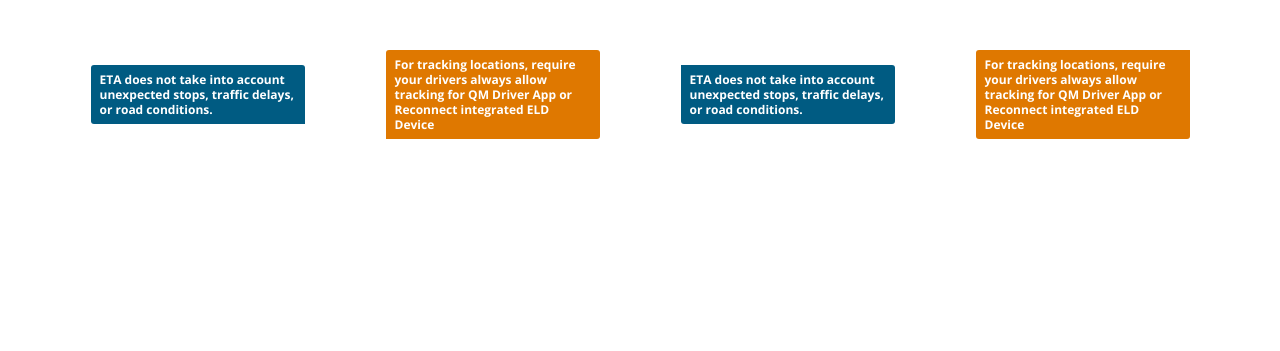
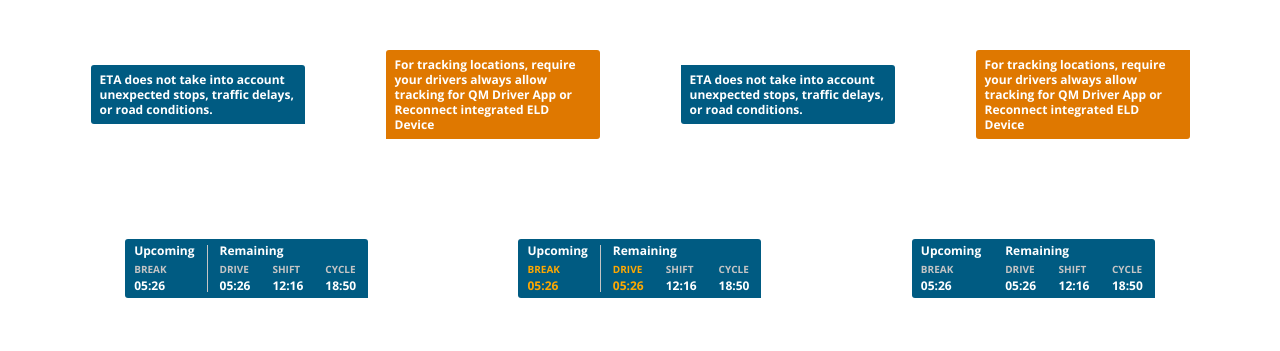
Before and after one commit to sureface/info-div, a plain HTML site: page index.html in a window 1280 px wide. Drawn offline with Linux system fonts and the light colour scheme.

Commit message:
all clear done

```diff
--- a/colors.css
+++ b/colors.css
@@ -2,4 +2,6 @@
     --white:        #ffffff;
     --dark-blue:    #005B82;
     --orange:       #DF7800;
+    --light-orange:  #FFA800;
+    --light-gray:   #C5C5C5;
 }
--- a/index.html
+++ b/index.html
@@ -23,5 +23,86 @@
             For tracking locations, require your drivers always allow tracking for QM Driver App or Reconnect integrated ELD Device
         </div>
     </div>
+    <div class="wrapper">
+        <div class="fleet_hours card--blue border-b-l">
+            <div class="fleet_hours-upcoming">
+                <div class="fleet_hours-title">Upcoming </div>
+                <div class="fleet_hours-name">BREAK</div>
+                <div class="fleet_hours-time">05:26</div>
+            </div>
+            <div class="fleet_hours-Remaining">
+                <div class="fleet_hours-title">
+                    Remaining
+                </div>
+                <div class="fleet_hours-status">
+                    <div>
+                        <div class="fleet_hours-name">DRIVE</div>
+                        <div class="fleet_hours-time">05:26</div>
+                    </div>
+                    <div>
+                        <div class="fleet_hours-name">SHIFT</div>
+                        <div class="fleet_hours-time">12:16</div>
+                    </div>
+                    <div>
+                        <div class="fleet_hours-name">CYCLE</div>
+                        <div class="fleet_hours-time">18:50</div>
+                    </div>
+                </div>
+            </div>
+        </div>
+        <div class="fleet_hours card--blue border-b-l">
+            <div class="fleet_hours-upcoming">
+                <div class="fleet_hours-title">Upcoming </div>
+                <div class="fleet_hours-name text--l-orange">BREAK</div>
+                <div class="fleet_hours-time text--l-orange">05:26</div>
+            </div>
+            <div class="fleet_hours-Remaining">
+                <div class="fleet_hours-title">
+                    Remaining
+                </div>
+                <div class="fleet_hours-status">
+                    <div>
+                        <div class="fleet_hours-name text--l-orange">DRIVE</div>
+                        <div class="fleet_hours-time text--l-orange">05:26</div>
+                    </div>
+                    <div>
+                        <div class="fleet_hours-name">SHIFT</div>
+                        <div class="fleet_hours-time">12:16</div>
+                    </div>
+                    <div>
+                        <div class="fleet_hours-name">CYCLE</div>
+                        <div class="fleet_hours-time">18:50</div>
+                    </div>
+                </div>
+            </div>
+        </div>
+
+        <div class="fleet_hours no--split card--blue border-b-l">
+            <div class="fleet_hours-upcoming">
+                <div class="fleet_hours-title">Upcoming </div>
+                <div class="fleet_hours-name">BREAK</div>
+                <div class="fleet_hours-time">05:26</div>
+            </div>
+            <div class="fleet_hours-Remaining">
+                <div class="fleet_hours-title">
+                    Remaining
+                </div>
+                <div class="fleet_hours-status">
+                    <div>
+                        <div class="fleet_hours-name">DRIVE</div>
+                        <div class="fleet_hours-time">05:26</div>
+                    </div>
+                    <div>
+                        <div class="fleet_hours-name">SHIFT</div>
+                        <div class="fleet_hours-time">12:16</div>
+                    </div>
+                    <div>
+                        <div class="fleet_hours-name">CYCLE</div>
+                        <div class="fleet_hours-time">18:50</div>
+                    </div>
+                </div>
+            </div>
+        </div>
+    </div>
 </body>
 </html>
--- a/main.css
+++ b/main.css
@@ -23,8 +23,53 @@
     line-height: 15px;
     color: var(--white);
 }
+
+.fleet_hours {
+    padding: 6px 9px;
+    display: flex;
+    width: 243px;
+}
+.fleet_hours.no--split .fleet_hours-upcoming {
+    border-right: none;
+}
+.fleet_hours-upcoming {
+    padding-right: 12px;
+    border-right: 1px solid var(--light-gray);
+}
+.fleet_hours-title {
+    font-size: 0.75rem;
+    color: var(--white);
+    line-height: 1;
+    margin-bottom: 7px;
+    text-transform: capitalize;
+}
+.fleet_hours-name {
+    font-size: 0.625rem;
+    color: var(--light-gray);
+    line-height: 1;
+    text-transform: uppercase;
+    margin-bottom: 6px;
+}
+.fleet_hours-time {
+    font-size: 0.75rem;
+    color: var(--white);
+    line-height: 1;
+}
+.fleet_hours-Remaining {
+    padding-right: 3px;
+    padding-left: 12px;
+    flex: 1;
+}
+.fleet_hours-status {
+    display: flex;
+    align-items: center;
+    justify-content: space-between;
+}
 .card--orange {
     background: var(--orange);
+}
+.text--l-orange {
+    color: var(--light-orange);
 }
 .card--blue {
     background: var(--dark-blue);
```
